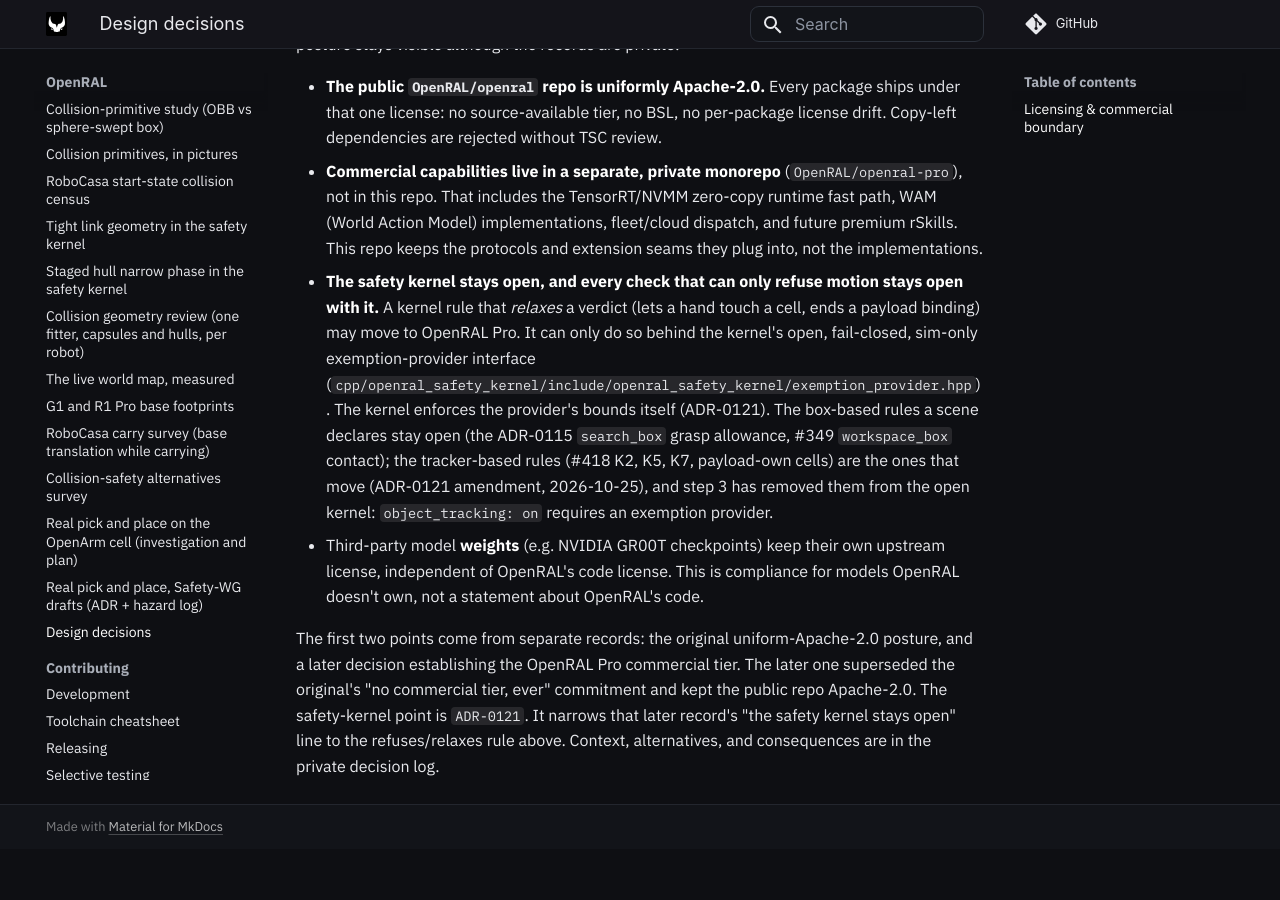
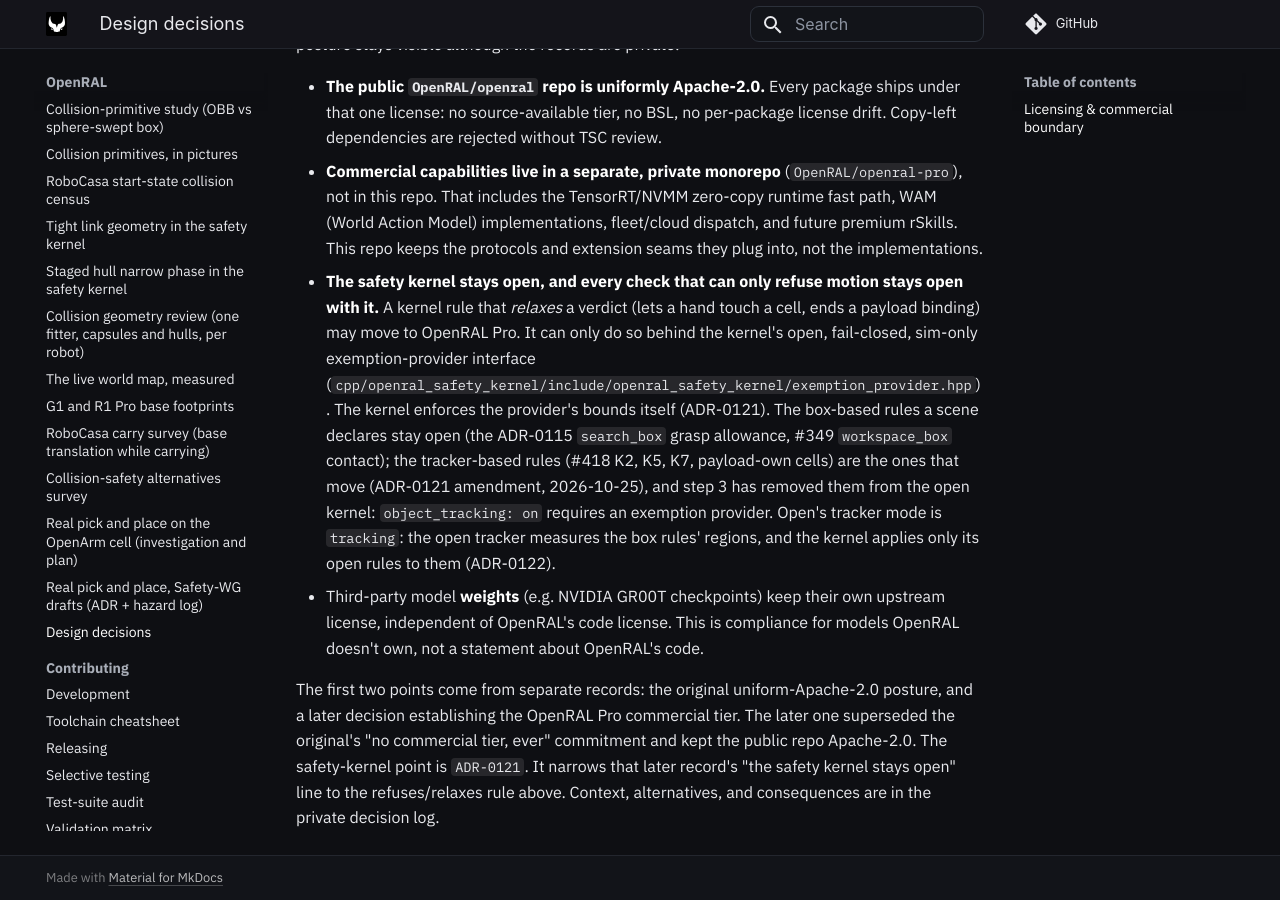
Before and after one commit to OpenRAL/openral, an MkDocs documentation site: the page built from docs/decisions.md, in a window 1280 px wide and 900 px high, scrolled down 823 px. Built offline with MkDocs 1.6.1 and Material for MkDocs 9.7.7, drawn with Linux system fonts in a browser that asks for light colours; comment, search, counter and statistics services are not loaded; before the commit the page ends 1672 px from its top, so only the background shows below that.

Commit message:
docs(decisions): name the open `tracking` object-tracking mode (ADR-0122) (#436)
Claude-Session: https://claude.ai/code/session_01UBL88saV6j5XSmjtmJS5Mu

Signed-off-by: Adrian <adrianllopart@gmail.com>
Co-authored-by: Claude Opus 5.5 <noreply@anthropic.com>

```diff
--- a/docs/decisions.md
+++ b/docs/decisions.md
@@ -57,7 +57,9 @@ in full so the posture stays visible although the records are private:
   `workspace_box` contact); the tracker-based rules (#418 K2, K5, K7,
   payload-own cells) are the ones that move (ADR-0121 amendment, 2026-10-25),
   and step 3 has removed them from the open kernel: `object_tracking: on`
-  requires an exemption provider.
+  requires an exemption provider. Open's tracker mode is `tracking`: the
+  open tracker measures the box rules' regions, and the kernel applies only
+  its open rules to them (ADR-0122).
 - Third-party model **weights** (e.g. NVIDIA GR00T checkpoints) keep their
   own upstream license, independent of OpenRAL's code license. This is
   compliance for models OpenRAL doesn't own, not a statement about
```
